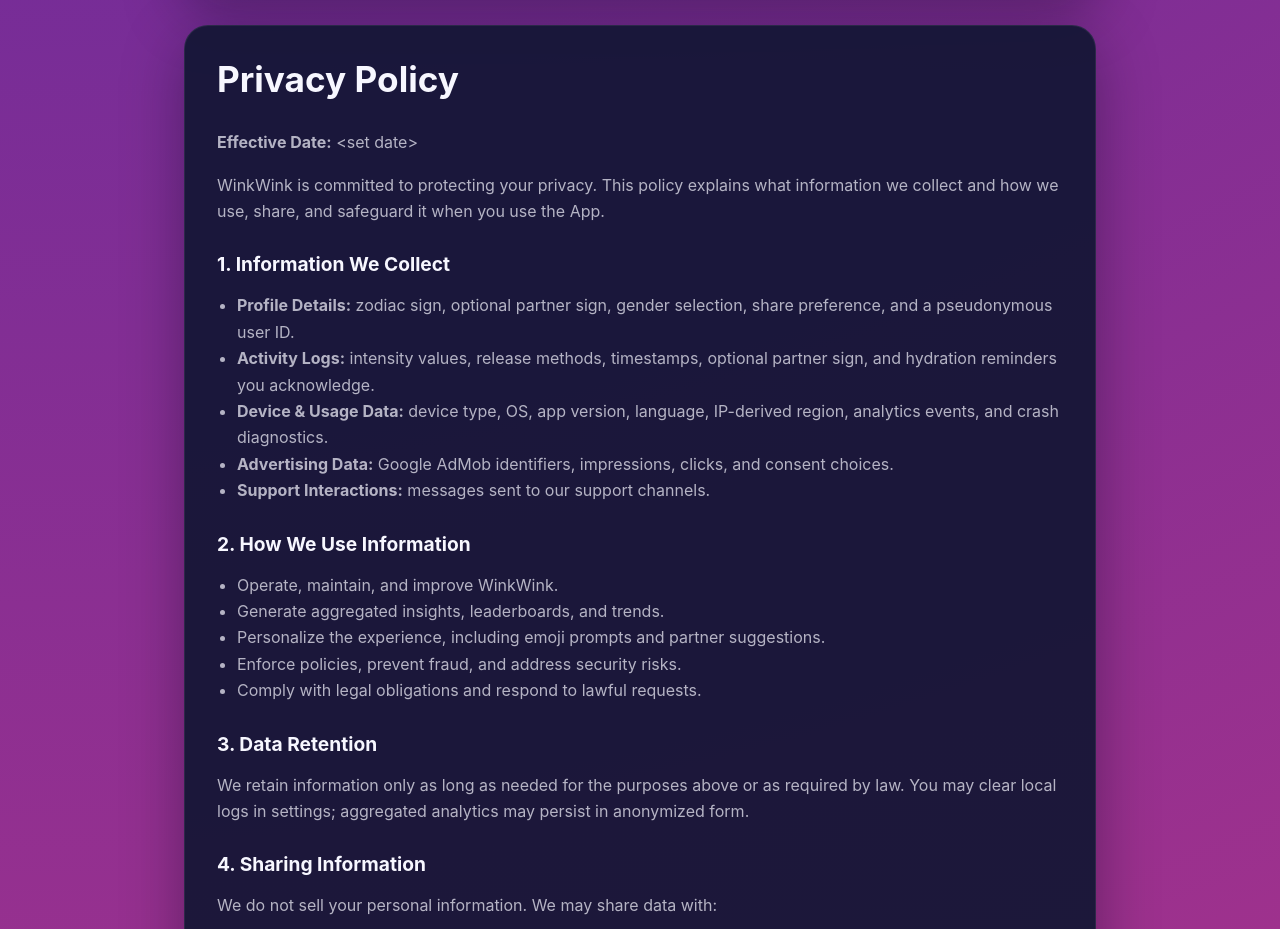
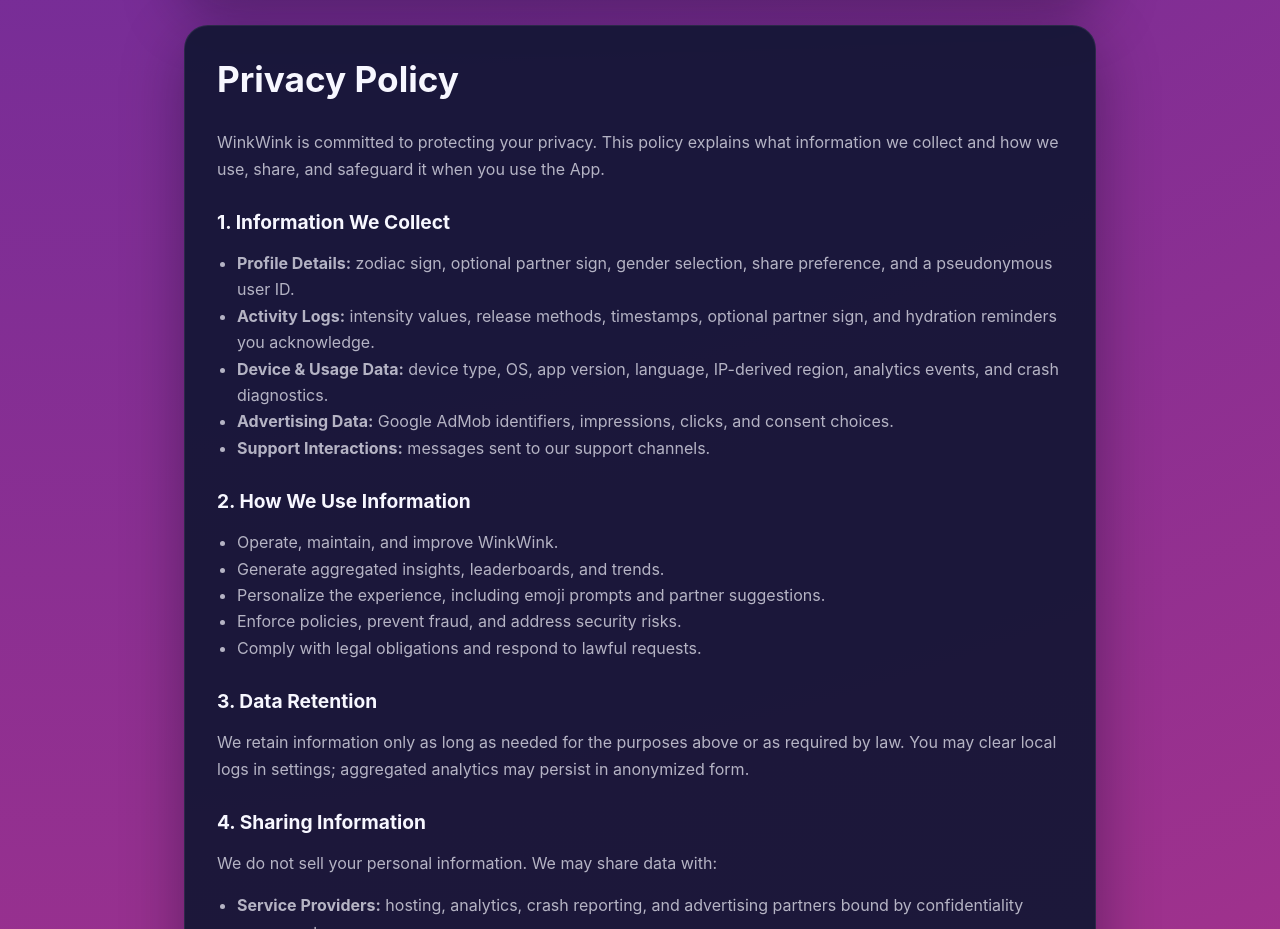
Before and after one commit to zodii-ai/winkwink-pages, a plain HTML site: page index.html in a window 1280 px wide. Shown: the part 2140-3069 px from the top of the page. Drawn offline with Linux system fonts and the light colour scheme.

Commit message:
Update index.html

```diff
--- a/index.html
+++ b/index.html
@@ -204,7 +204,6 @@
 
       <section id="privacy">
         <h2>Privacy Policy</h2>
-        <p><strong>Effective Date:</strong> &lt;set date&gt;</p>
         <p>
           WinkWink is committed to protecting your privacy. This policy explains what information we collect
           and how we use, share, and safeguard it when you use the App.
```
